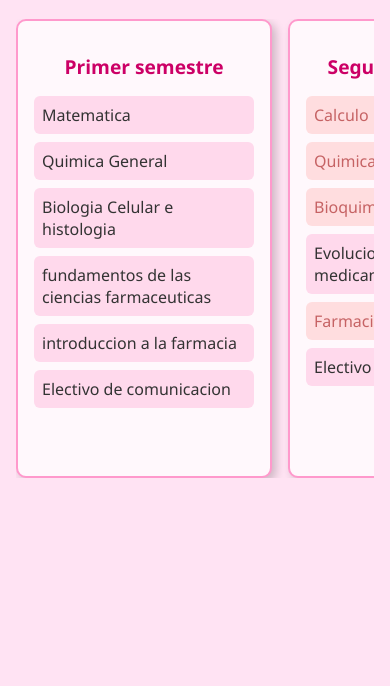
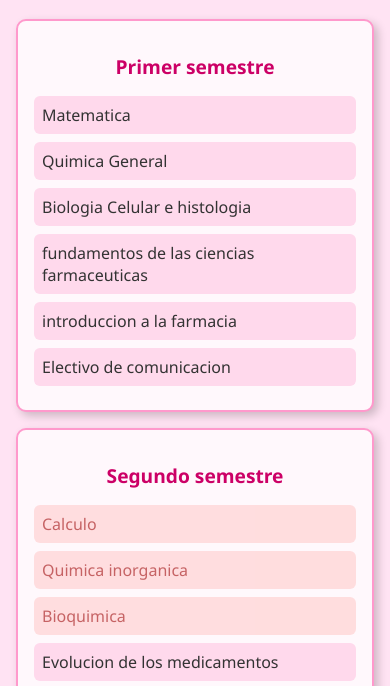
Before and after one commit to keatykitto/malla-2-de-qyf-pq-la-otra-no-sirve-q-wea-, a plain HTML site: page index.html in a window 390 px wide. Shown: the part 126-812 px from the top of the page. Drawn offline with Linux system fonts and the light colour scheme.

Commit message:
Update index.html

```diff
--- a/index.html
+++ b/index.html
@@ -2,7 +2,8 @@
 <html lang="es">
 <head>
   <meta charset="UTF-8">
-  <title>Increíble Malla Curricular Química y Farmacia</title>
+  <title>Malla Curricular Química y Farmacia</title>
+  <meta name="viewport" content="width=device-width, initial-scale=1.0">
   <style>
     body {
       font-family: 'Segoe UI', sans-serif;
@@ -16,9 +17,8 @@
       color: #b30059;
     }
     .malla {
-      display: flex;
-      flex-wrap: nowrap;
-      overflow-x: auto;
+      display: grid;
+      grid-template-columns: repeat(auto-fill, minmax(280px, 1fr));
       gap: 1em;
     }
     .semestre {
@@ -26,7 +26,6 @@
       border: 2px solid #ff99cc;
       border-radius: 10px;
       padding: 1em;
-      min-width: 220px;
       box-shadow: 4px 4px 10px rgba(0,0,0,0.2);
     }
     .semestre h2 {
@@ -71,6 +70,12 @@
       font-size: 0.8em;
       white-space: nowrap;
       z-index: 2;
+    }
+
+    @media (max-width: 600px) {
+      .malla {
+        grid-template-columns: 1fr;
+      }
     }
   </style>
 </head>
```
